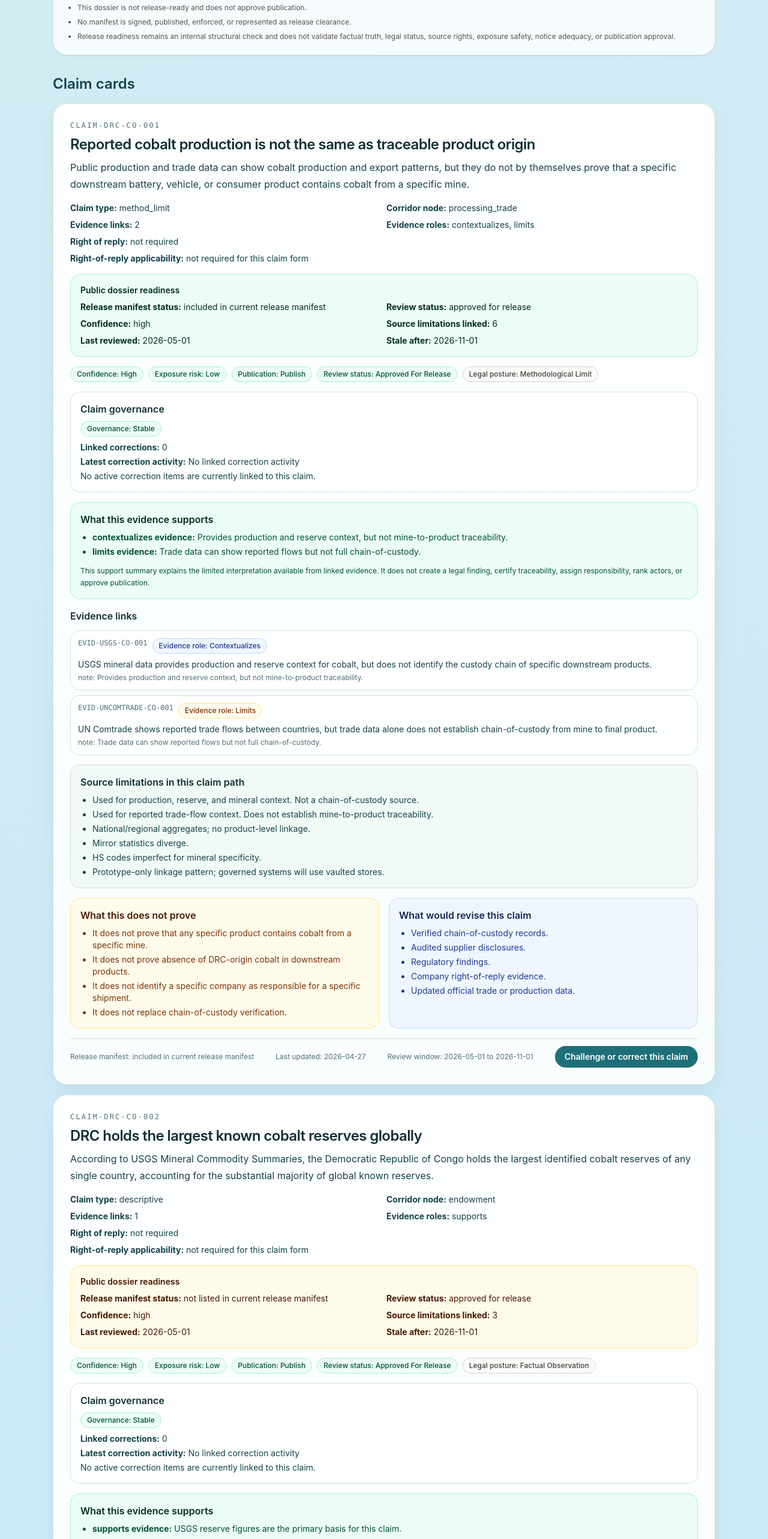
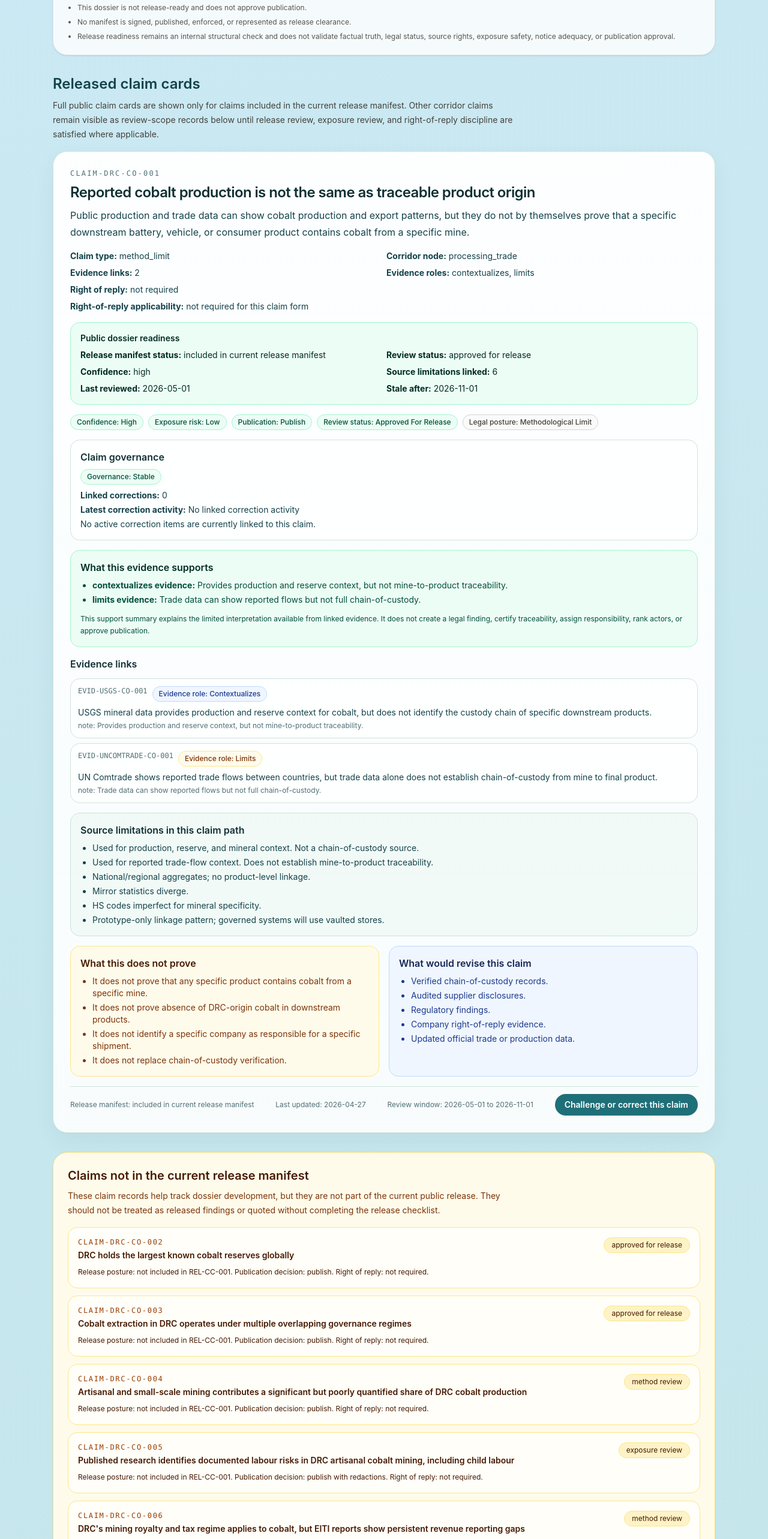
Before and after one commit to ngabiree/eeo, a Next.js app: page /pilot/evidence-dossier in a window 1280 px wide. Shown: the part 7080-9646 px from the top of the page at 60% size. Built offline with nearby package versions, Linux system fonts and the light colour scheme; no server answers.

Commit message:
Scope dossier claim cards to release manifest

```diff
--- a/app/pilot/evidence-dossier/page.tsx
+++ b/app/pilot/evidence-dossier/page.tsx
@@ -7,12 +7,15 @@ import PilotRouteNav from "@/components/eeo/PilotRouteNav";
 import ReleaseManifestPanel from "@/components/eeo/ReleaseManifest";
 import { claims } from "@/data/claims";
 import { copperCobaltCorridorPilotSkeleton } from "@/data/corridorDossier";
+import { releaseManifest } from "@/data/releaseManifest";
 import { getClaimCorrectionSummary } from "@/lib/claimUtils";
 import { listCorrectionSubmissions } from "@/lib/correctionsStore";
 
 export default function PilotEvidenceDossierPage() {
   const dossier = copperCobaltCorridorPilotSkeleton;
   const corrections = listCorrectionSubmissions();
+  const releasedClaims = claims.filter((claim) => releaseManifest.includedClaimIds.includes(claim.id));
+  const nonManifestClaims = claims.filter((claim) => !releaseManifest.includedClaimIds.includes(claim.id));
   const governanceSummaries = claims.map((claim) => getClaimCorrectionSummary(claim.id, corrections));
   const challengedOrUnderReview = governanceSummaries.filter(
     (summary) => summary.governanceStatus === "challenged" || summary.governanceStatus === "under_review"
@@ -109,8 +112,15 @@ export default function PilotEvidenceDossierPage() {
         </section>
 
         <section className="space-y-4">
-          <h2 className="text-2xl font-semibold">Claim cards</h2>
-          {claims.map((claim) => (
+          <div>
+            <h2 className="text-2xl font-semibold">Released claim cards</h2>
+            <p className="mt-2 max-w-3xl text-sm leading-6 text-stone-700">
+              Full public claim cards are shown only for claims included in the current release manifest.
+              Other corridor claims remain visible as review-scope records below until release review,
+              exposure review, and right-of-reply discipline are satisfied where applicable.
+            </p>
+          </div>
+          {releasedClaims.map((claim) => (
             <ClaimCard
               key={claim.id}
               claim={claim}
@@ -118,6 +128,37 @@ export default function PilotEvidenceDossierPage() {
             />
           ))}
         </section>
+
+        {nonManifestClaims.length > 0 ? (
+          <section className="rounded-3xl border border-amber-200 bg-amber-50 p-6 shadow-sm">
+            <h2 className="text-xl font-semibold text-amber-950">Claims not in the current release manifest</h2>
+            <p className="mt-2 max-w-3xl text-sm leading-6 text-amber-900">
+              These claim records help track dossier development, but they are not part of the current public
+              release. They should not be treated as released findings or quoted without completing the release
+              checklist.
+            </p>
+            <div className="mt-4 grid gap-3">
+              {nonManifestClaims.map((claim) => (
+                <article key={claim.id} className="rounded-2xl border border-amber-200 bg-white/70 p-4 text-sm text-amber-950">
+                  <div className="flex flex-wrap items-start justify-between gap-3">
+                    <div>
+                      <p className="font-mono text-xs uppercase tracking-[0.14em] text-amber-800">{claim.id}</p>
+                      <h3 className="mt-1 font-semibold">{claim.title}</h3>
+                    </div>
+                    <p className="rounded-full border border-amber-200 bg-amber-100 px-3 py-1 text-xs">
+                      {claim.reviewStatus.replaceAll("_", " ")}
+                    </p>
+                  </div>
+                  <p className="mt-2 text-xs leading-5">
+                    Release posture: not included in {releaseManifest.id}. Publication decision:{" "}
+                    {claim.publicationDecision.replaceAll("_", " ")}. Right of reply:{" "}
+                    {claim.rightOfReplyStatus.replaceAll("_", " ")}.
+                  </p>
+                </article>
+              ))}
+            </div>
+          </section>
+        ) : null}
 
         <OwnershipControlNotice />
         <CorridorChain />
```
